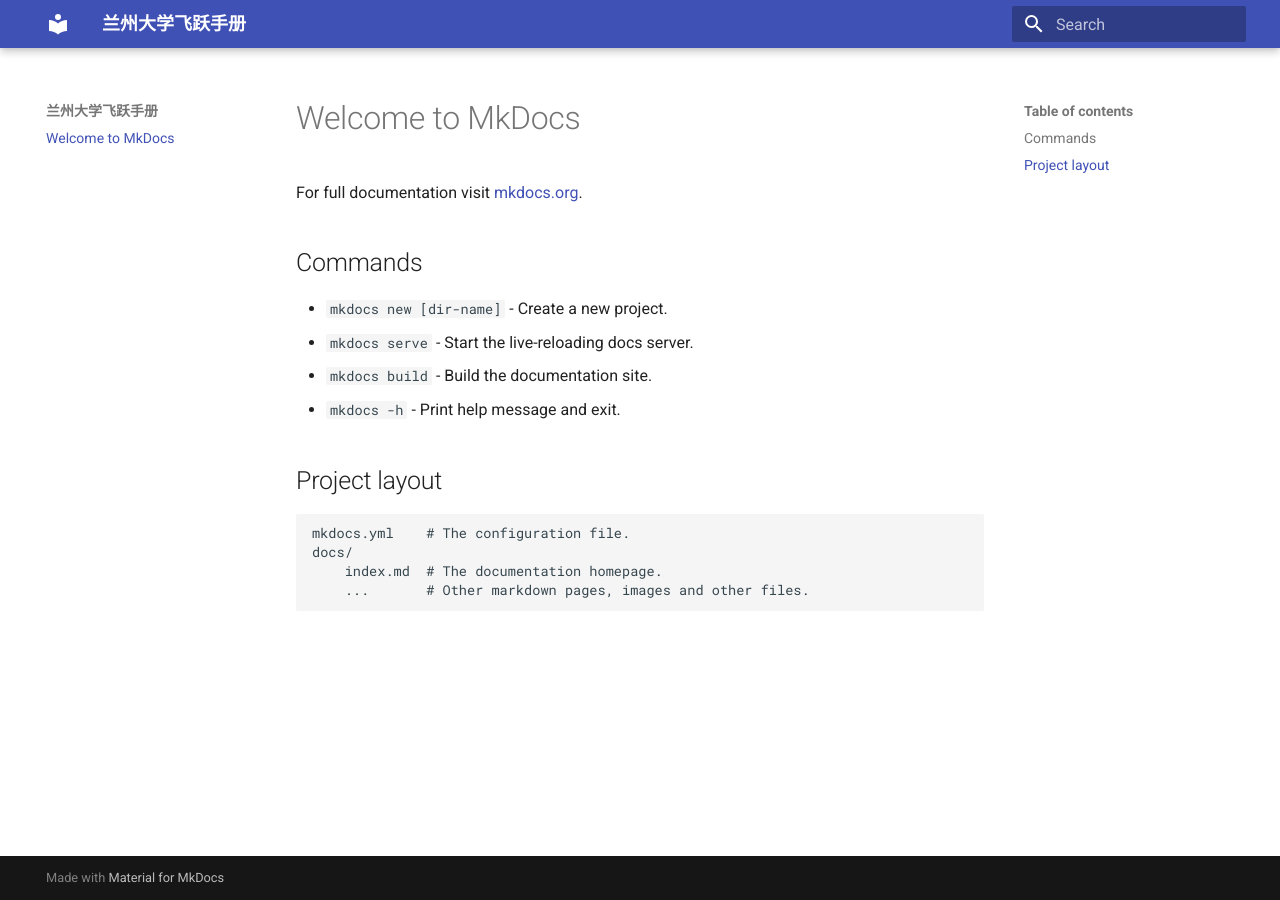
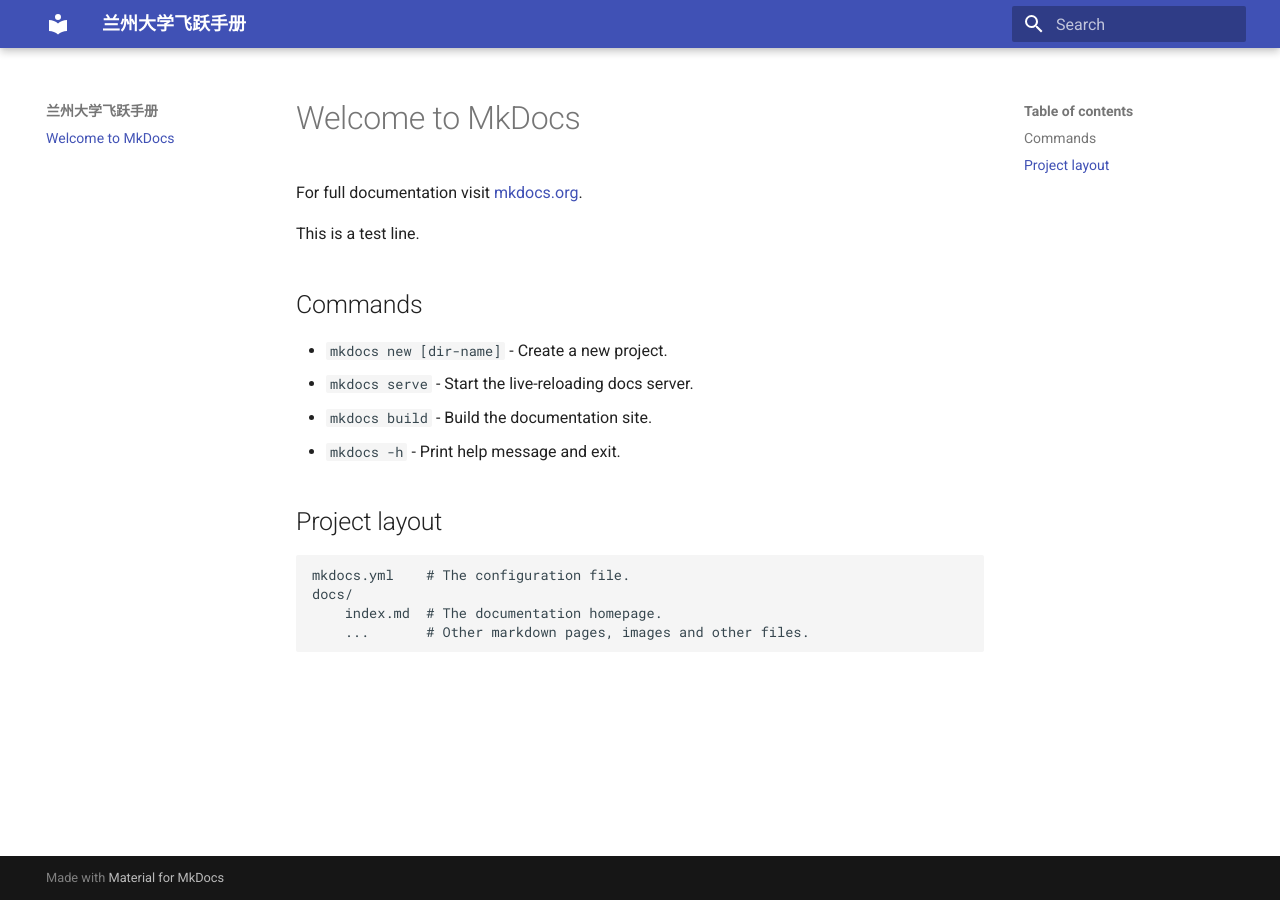
Before and after one commit to LZU-feiyue/LZU-feiyue.github.io, an MkDocs documentation site: the page built from docs/index.md, in a window 1280 px wide. Built offline with MkDocs 1.6.1 and Material for MkDocs 9.7.7, drawn with Linux system fonts in a browser that asks for light colours.

Commit message:
Commit test line from local repo

```diff
--- a/docs/index.md
+++ b/docs/index.md
@@ -1,6 +1,8 @@
 # Welcome to MkDocs
 
 For full documentation visit [mkdocs.org](https://www.mkdocs.org).
+
+This is a test line.
 
 ## Commands
 
```
